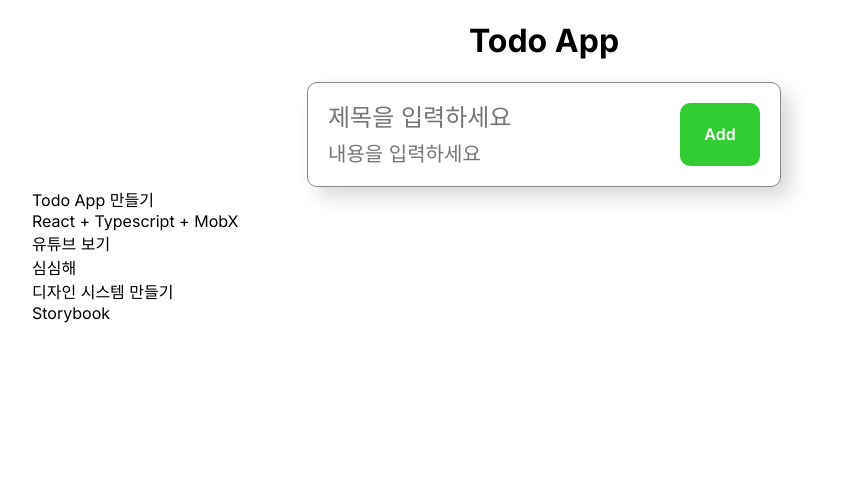
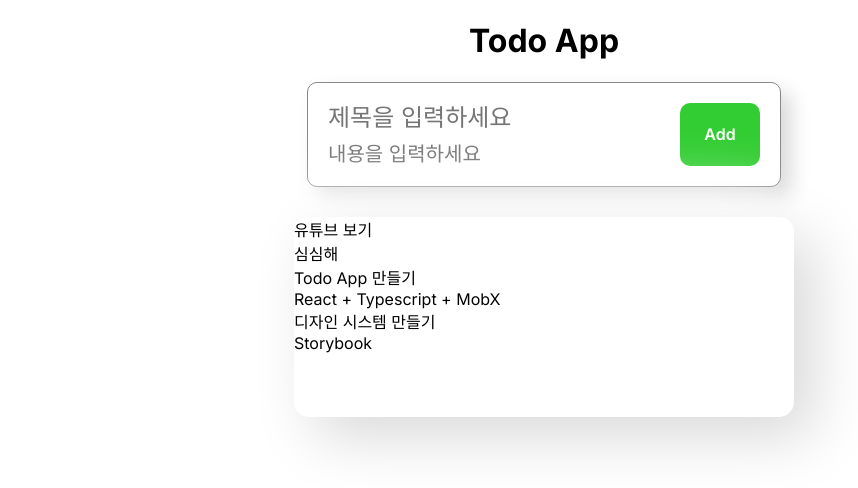
Before and after one commit to hyp3rflow/mobx-todo, a React app: page / in a window 1280 px wide. Shown: the top 488 px of the page, without its empty margins (96-954 px from the left). Built offline with nearby package versions, Linux system fonts and the light colour scheme.

Commit message:
feat(TodoItemList): pinned item은 상단에 노출되도록 추가

```diff
--- a/src/components/TodoItemList.tsx
+++ b/src/components/TodoItemList.tsx
@@ -1,20 +1,49 @@
-import React from "react";
+import React, { useEffect, useState } from "react";
 import styled from "styled-components";
 import { observer } from "mobx-react";
 
-import TodoStore from "../store/TodoStore";
+import TodoStore, { ITodo } from "../store/TodoStore";
 import TodoItem from "./TodoItem";
+import { autorun } from "mobx";
 
 const TodoItemList = () => {
   const todoList = TodoStore.instance.getTodoList;
+  const [tempList, setTempList] = useState<ITodo[]>([]);
+
+  useEffect(
+    () =>
+      autorun(() => {
+        setTempList(
+          todoList.slice().sort((a, b) => {
+            if (a.pinned && !b.pinned) return -1;
+            else if (!a.pinned && b.pinned) return 1;
+            else return 0;
+          })
+        );
+      }),
+    []
+  );
 
   return (
-    <div>
-      {todoList.map((todo) => (
+    <Container>
+      {tempList.map((todo) => (
         <TodoItem key={todo.id} todo={todo} />
       ))}
-    </div>
+    </Container>
   );
 };
 
+const Container = styled.div`
+  margin: 30px auto;
+  width: 500px;
+  min-height: 200px;
+
+  display: flex;
+  flex-direction: column;
+
+  border-radius: 15px;
+  background: #ffffff;
+  box-shadow: 20px 20px 60px #d9d9d9, -20px -20px 60px #ffffff;
+`;
+
 export default observer(TodoItemList);
```
